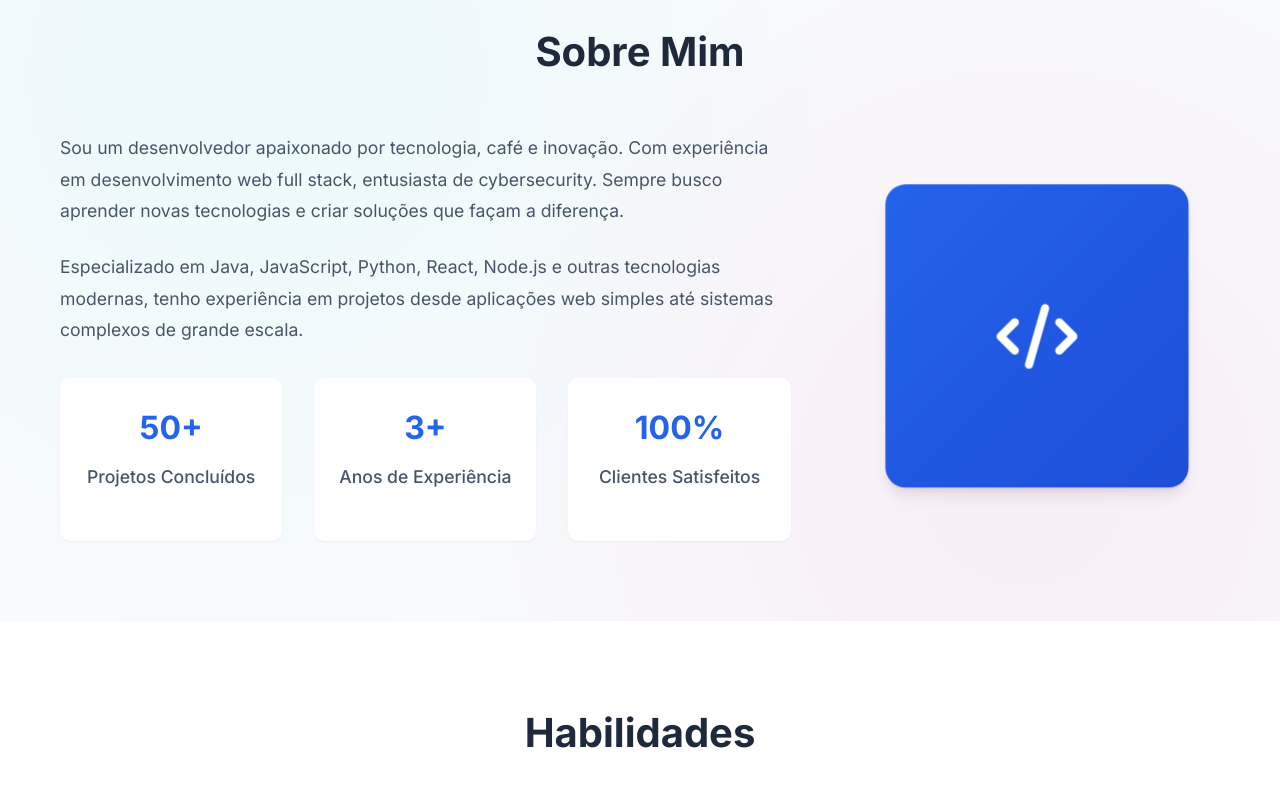
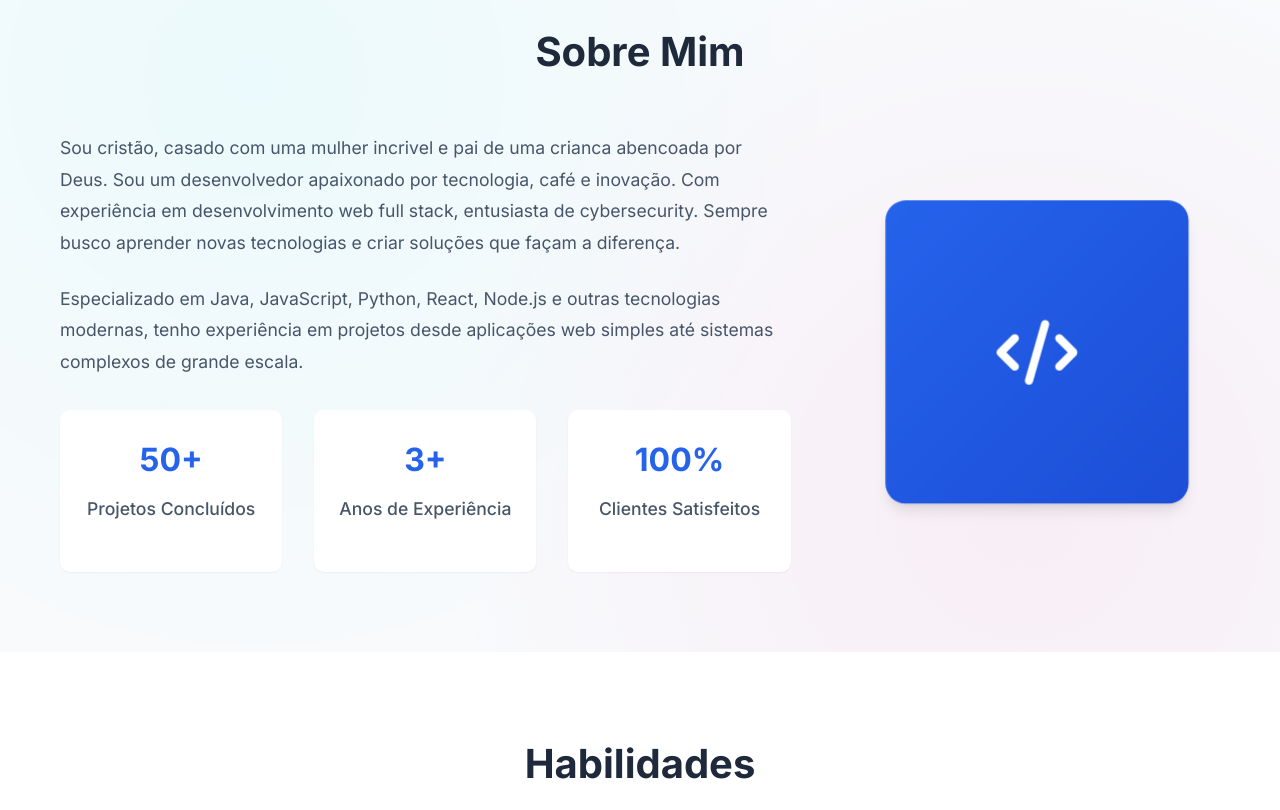
Before and after one commit to all4nfr4g4/Allanfraga, a plain HTML site: page index.html in a window 1280 px wide. Shown: the part 860-1670 px from the top of the page. Drawn offline with Linux system fonts and the light colour scheme.

Commit message:
sobre min

```diff
--- a/index.html
+++ b/index.html
@@ -70,6 +70,7 @@
             <div class="about-content">
                 <div class="about-text reveal-left">
                     <p class="fade-in-up stagger-1">
+                        Sou cristão, casado com uma mulher incrivel e pai de uma crianca abencoada por Deus.
                         Sou um desenvolvedor apaixonado por tecnologia, café e inovação.
                         Com experiência em desenvolvimento web full stack, entusiasta de cybersecurity. Sempre busco
                         aprender novas tecnologias e criar soluções que façam a diferença.
```
